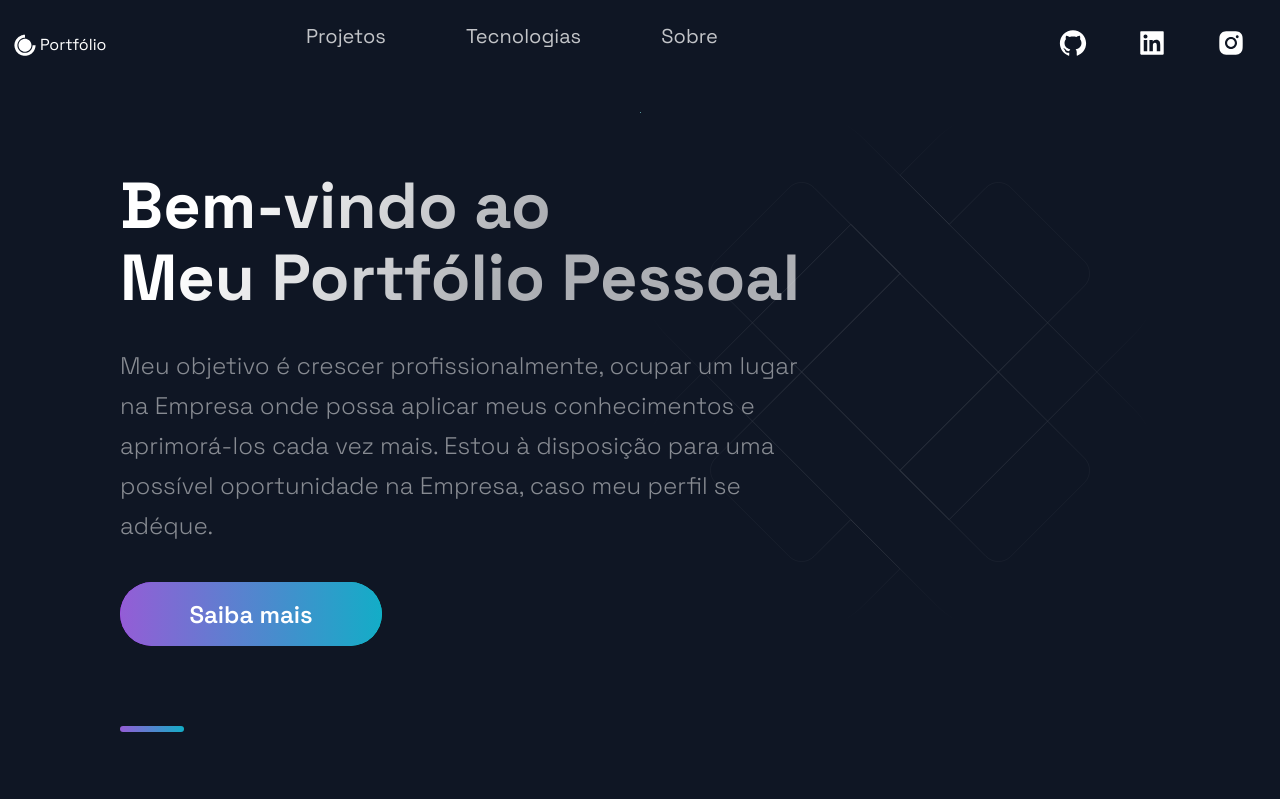
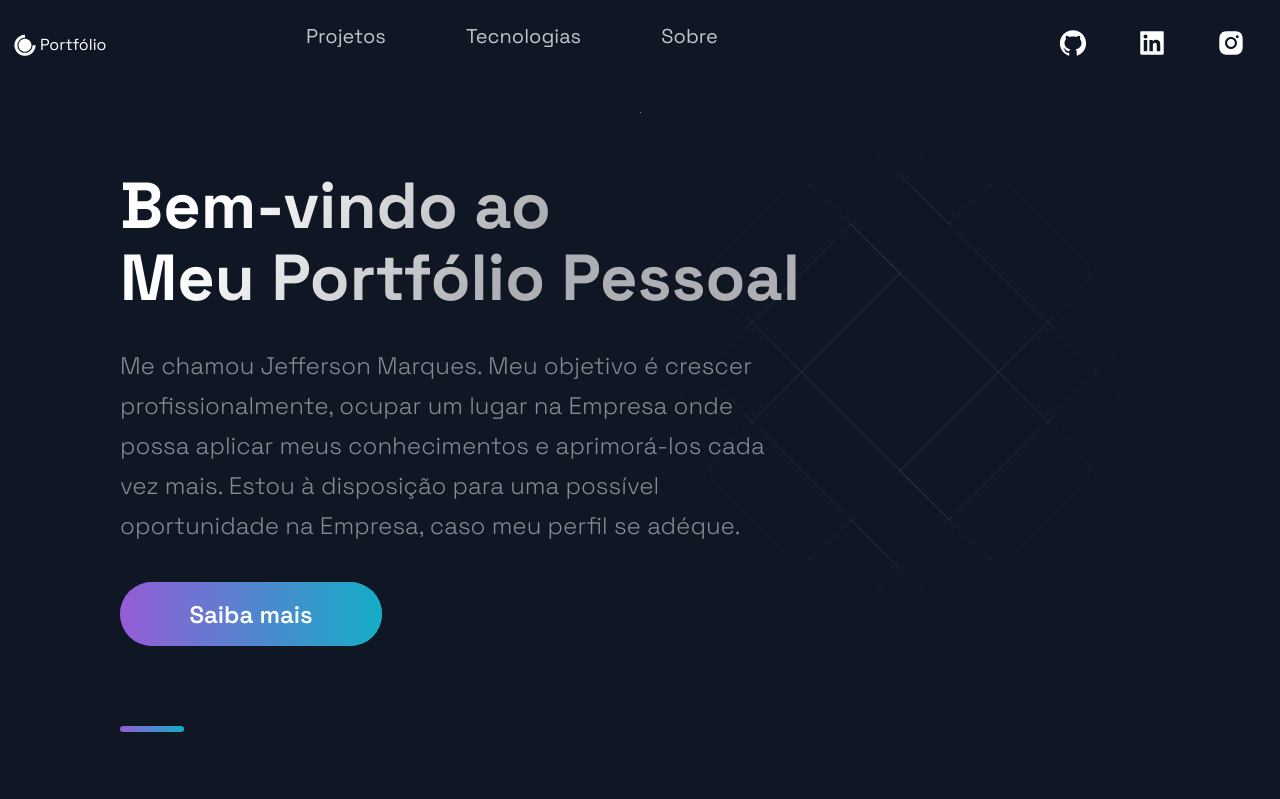
Before and after one commit to jefim9413/Portf-lio, a Next.js app: page / in a window 1280 px wide. Shown: the top 799 px of the page. Built offline with nearby package versions, Linux system fonts and the light colour scheme.

Commit message:
corrigindo alguns erros

```diff
--- a/src/components/Hero/Hero.js
+++ b/src/components/Hero/Hero.js
@@ -13,7 +13,7 @@ const Hero = (props) => (
           Meu Portfólio Pessoal
         </SectionTitle>
         <SectionText>
-          Meu objetivo é crescer profissionalmente, ocupar um lugar na Empresa onde possa aplicar meus conhecimentos e aprimorá-los cada vez mais. Estou à disposição para uma possível oportunidade na Empresa, caso meu perfil se adéque.
+          Me chamou Jefferson Marques. Meu objetivo é crescer profissionalmente, ocupar um lugar na Empresa onde possa aplicar meus conhecimentos e aprimorá-los cada vez mais. Estou à disposição para uma possível oportunidade na Empresa, caso meu perfil se adéque.
         </SectionText>
         <Button onClick={props.handleClick}>Saiba mais</Button>
       </LeftSection>
--- a/src/components/TimeLine/TimeLine.js
+++ b/src/components/TimeLine/TimeLine.js
@@ -46,9 +46,7 @@ const Timeline = () => {
     <Section id="about">
       <SectionTitle>Sobre mim</SectionTitle>
       <SectionText>
-      Me chamou Jefferson Marques, atualmente estou cursando ciências da computação pela universidade federal do ceara, sou apaixonado por tecnologia, sempre busco ficar por dentro de novas tecnologia e novas práticas. Atualmente estou focando em meus estudos, porém estou aberto a novas oportunidades de emprego.
-
-
+      Me chamou Jefferson Marques, atualmente estou cursando ciências da computação pela Universidade Federal do Ceará, sou apaixonado por tecnologia, sempre busco ficar por dentro de novas tecnologia e novas práticas.
       </SectionText>
       <CarouselContainer ref={carouselRef} onScroll={handleScroll}>
         <>
--- a/src/constants/constants.js
+++ b/src/constants/constants.js
@@ -41,6 +41,6 @@ export const TimeLineData = [
   { year: 2018, text: 'Inicie meus estudos com foco em tecnologia'},
   { year: 2019, text: 'Foquei em desenvolvimento web ', },
   { year: 2020, text: 'Fiz alguns cursos focado em back-end ', },
-  { year: 2021, text: 'fim meu primeiro projeto em equipe', },
-  { year: 2022, text: 'foquei um pouco mais no front-end', },
+  { year: 2021, text: 'Fim meu primeiro projeto em equipe', },
+  { year: 2022, text: 'Foquei um pouco mais no front-end', },
 ];
```
